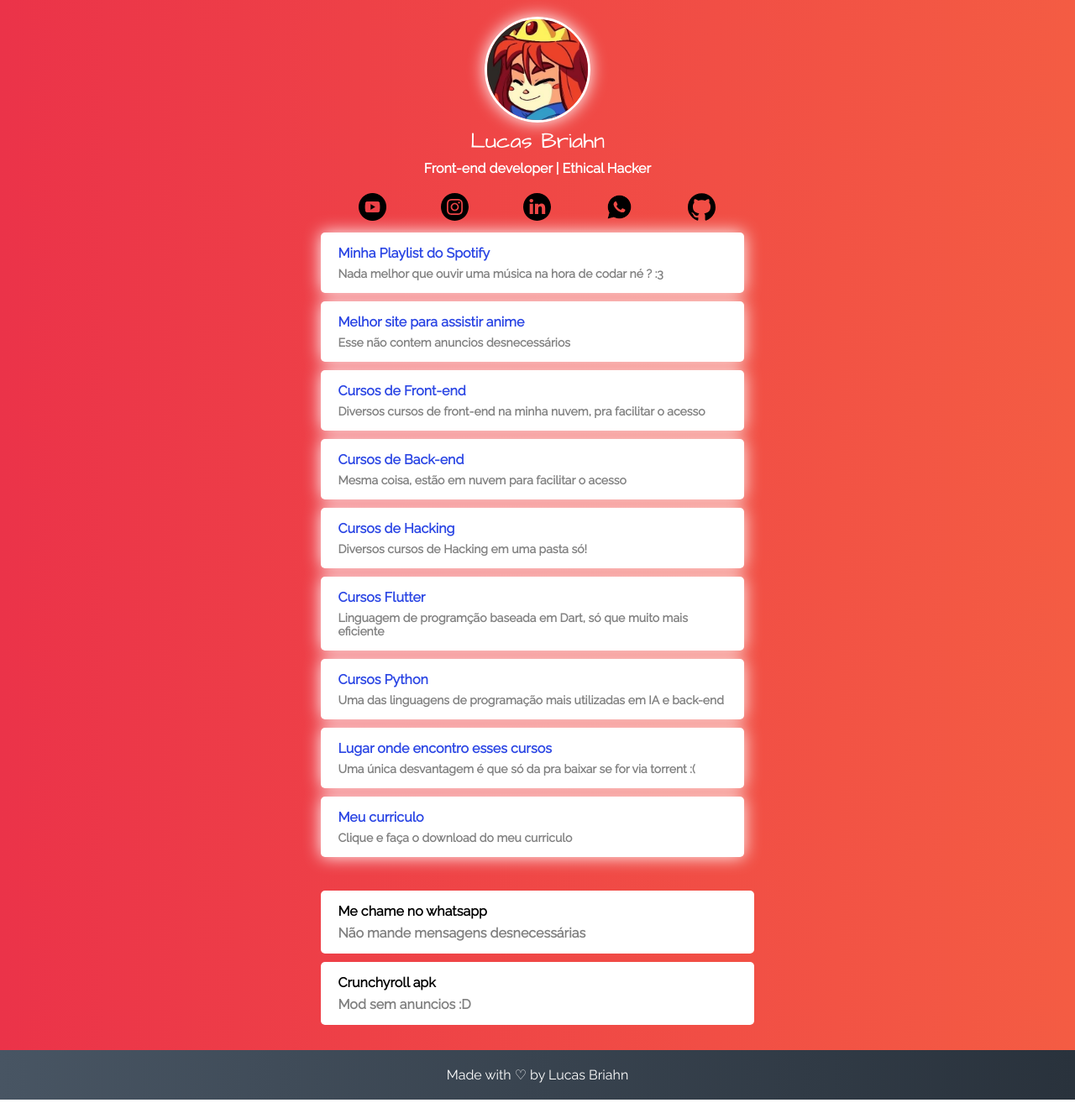
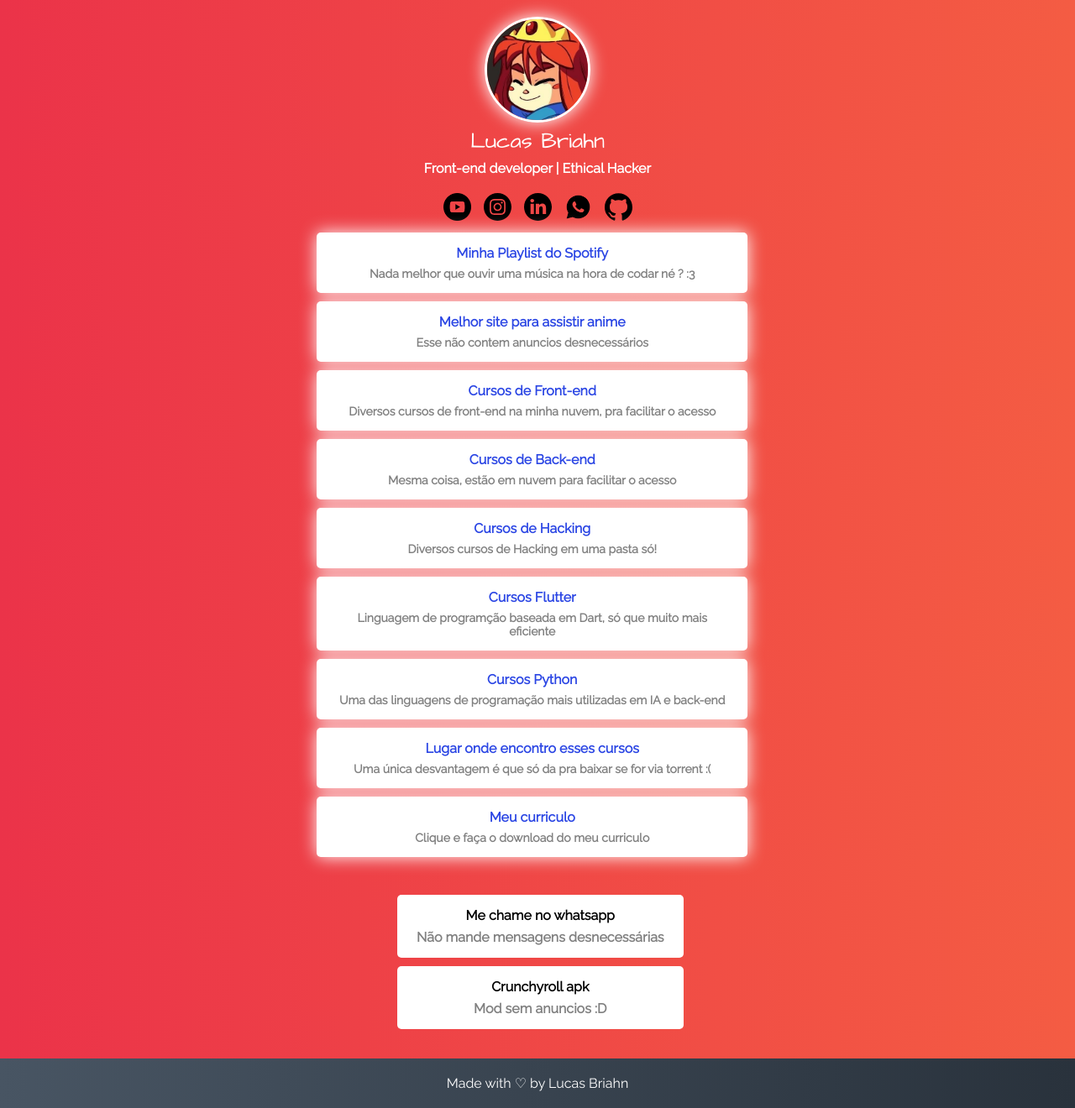
Before and after one commit to lucasbriahn/lucasbriahn.github.io, a PHP site: page / in a window 1280 px wide. Shown: the whole page at 84% size. Run offline with PHP 8.4, Linux system fonts and the light colour scheme.

Commit message:
Add files via upload

```diff
--- a/assets/styles.css
+++ b/assets/styles.css
@@ -2,25 +2,55 @@
 * {
     margin: 0;
     padding: 0;
+
 }
 
 body {
-
-    background: linear-gradient(to right,#eb3349 , #f45c43);
+    background: linear-gradient(to right, #eb3349, #f45c43);
     color: white;
     font-family: 'Raleway', sans-serif;
+    width: 100%;
+    min-height: 100vh;
+    height: 100%;
+}
+
+.body-content{
+    position: relative;
+    width: 100%;
+    min-height: 100vh;
+    height: 100%;
+    margin: 0;
     display: flex;
     flex-direction: column;
     align-items: center;
-    margin: 0;
+}
+/* Header */
+/* .navbar {
+    background-color: black;
+}
+.navbar ul {
+    list-style: none;
+    padding: 10px;
+    display: flex;
+    justify-content:start;
+    gap: 12px;
 
 }
-.body-container {
-    position: relative;
-    width: 100%;
-    min-height:100vh;
-    height: 100%;
+
+.navbar-list li a {
+    text-decoration: none;
+    color: white;
 }
+.navbar-list li a:hover {
+    transition: 0.5s;
+    -webkit-transition: 0.5s;
+    -moz-transition: 0.5s;
+    -ms-transition: 0.5s;
+    -o-transition: 0.5s;
+    color: #2b46e4;
+}
+ */
+
 /* IMAGENS DE PERFIL */
 .profile {
     text-align: center;
@@ -32,8 +62,8 @@
     border: 3px solid white;
     box-shadow: 0 0 20px white;
     margin-top: 20px;
-    text-align: center;
 }
+
 /* TITULOS */
 h1 {
     font-family: 'Architects Daughter', Arial;
@@ -45,21 +75,48 @@
 h2 {
     font-size: 16px;
 }
+
 /* BOTÕES DE REDES SOCIAIS */
 .social {
     display: flex;
-    justify-content: space-evenly;
+    justify-content: center;
+    width: 100%;
     list-style: none;
     margin-top: 20px;
+    gap: 15px;
 }
+
 .social img {
     width: 33px;
 }
+
+.social img:hover {
+    transition: 0.4s;
+    -webkit-transition: 0.4s;
+    -moz-transition: 0.4s;
+    -ms-transition: 0.4s;
+    -o-transition: 0.4s;
+    width: 40px;
+}
+
 /* lISTA DE LINKS ( PRINCIPAL ) */
-.link-list{
+.link-list {
     list-style: none;
+    margin: 0 10px;
+    text-align: center;
+    align-items: center;
 }
+.link-list li a:hover {
+    transition: 0.4s;
+    -webkit-transition: 0.4s;
+    -moz-transition: 0.4s;
+    -ms-transition: 0.4s;
+    -o-transition: 0.4s;
+    color:#0a0a0a;
+}
+
 .link-list li a {
+    margin: 0 10px 0 0 ;
     background-color: white;
     display: block;
     font-size: 16px;
@@ -69,29 +126,31 @@
     border-radius: 5px;
     box-shadow: 0 0 20px white;
     text-decoration: none;
-    color:#2b46e4;
+    color: #2b46e4;
     width: 90%;
     max-width: 600px;
 }
 
 .link-list li {
-    margin: 10px 20px;
+    margin: 10px 0;
 }
+
 .link-list li a span {
-    color:gray;
+    color: gray;
     font-size: 14px;
-    display:block;
+    display: block;
     margin-top: 7px;
 }
 
 /* SEGUNDA LISTA */
-.link-list-second{
+.link-list-second {
+    margin: 25px 30px;
+    text-align: center;
     list-style: none;
-    margin: 40px 0 30px 0;
 }
 
 .link-list-second li {
-    margin: 10px 20px;
+    margin: 10px 0;
 }
 
 .link-list-second li a {
@@ -103,25 +162,32 @@
     padding: 15px 20px;
     border-radius: 5px;
     text-decoration: none;
+    width: 90%;
     max-width: 600px;
 
 }
+
 .link-list-second li:hover {
     box-shadow: 0 0 20px white;
 }
+
 .link-list-second li a {
     color: black;
 }
-.link-list-second li a span{
+.link-list-second li a:hover {
+    color:#2b46e4 ;
+}
+
+.link-list-second li a span {
     display: block;
-    color:gray;
+    color: gray;
     margin-top: 7px;
 }
+
 /* footer */
 .container {
     text-align: center;
-    background:linear-gradient( to right,#485563,#29323c);
-    background-repeat: no-repeat;
+    background: linear-gradient(to right, #485563, #29323c);
 }
 
 .container p {
@@ -130,6 +196,6 @@
 
 .end-site {
     display: block;
-    position:static ;
+    position: static;
     width: 100%;
 }
--- a/index.html
+++ b/index.html
@@ -25,8 +25,24 @@
 
 
 <body>
+   <!--  <header>
+        <div class="navbar">
+            <ul class="navbar-list">
+                <li>
+                    <a href="#">Home</a>
+                </li>
+                <li>
+                    <a href="#">Sobre</a>
+                </li>
+                <li>
+                    <a href="#">Quem criou?</a>
+                </li>
+            </ul>
+        </div>
+    </header> -->
     <main>
-        <div class="body-container">
+        <div class="body-content">
+
             <div class="profile">
                 <img src="assets/Foto.jpg" alt="Foto de Lucas">
                 <h1>Lucas Briahn</h1>
@@ -35,26 +51,27 @@
             <!-- LINKS DAS REDES SOCIAIS -->
             <ul class="social">
                 <li>
-                    <a href="https://www.youtube.com/channel/UCv2rSNIFFJsgl8fzo3ZjzkA" target="_blank"> <img
+                    <a href="https://www.youtube.com/channel/UCv2rSNIFFJsgl8fzo3ZjzkA" target="_blank"><img
                             src="assets/youtube.png" alt="Youtube"></a>
                 </li>
                 <li>
-                    <a href="https://www.instagram.com/whoamii.png/" target="_blank"> <img src="assets/insta.svg"
+                    <a href="https://www.instagram.com/whoamii.png/" target="_blank"><img src="assets/insta.svg"
                             alt="instagram"></a>
                 </li>
                 <li>
-                    <a href="https://www.linkedin.com/in/lucas-briahn-58b475224/" target="_blank"> <img
+                    <a href="https://www.linkedin.com/in/lucas-briahn-58b475224/" target="_blank"><img
                             src="assets/linkedin.svg" alt="linkedin"></a>
                 </li>
                 <li>
-                    <a href="https://wa.me/5511930128681" target="_blank"> <img src="assets/whatsapp.png"
+                    <a href="https://wa.me/5511930128681" target="_blank"><img src="assets/whatsapp.png"
                             alt="whatsapp"></a>
                 </li>
                 <li>
-                    <a href="https://github.com/WhoamiPng" target="_blank"> <img src="assets/github.svg"
+                    <a href="https://github.com/WhoamiPng" target="_blank"><img src="assets/github.svg"
                             alt="github"></a>
                 </li>
             </ul>
+
             <!-- LINKS DO LINKTREE -->
             <ul class="link-list">
                 <li>
@@ -115,7 +132,8 @@
                     </a>
                 </li>
                 <li>
-                    <a href="https://techgara.com/download/mod/crunchyroll-premium-31913-3262/" target="_blank"> Crunchyroll apk
+                    <a href="https://techgara.com/download/mod/crunchyroll-premium-31913-3262/" target="_blank">
+                        Crunchyroll apk
                         <span>Mod sem anuncios :D</span>
                     </a>
                 </li>
@@ -128,4 +146,5 @@
         </footer>
     </div>
 </body>
+
 </html>
```
